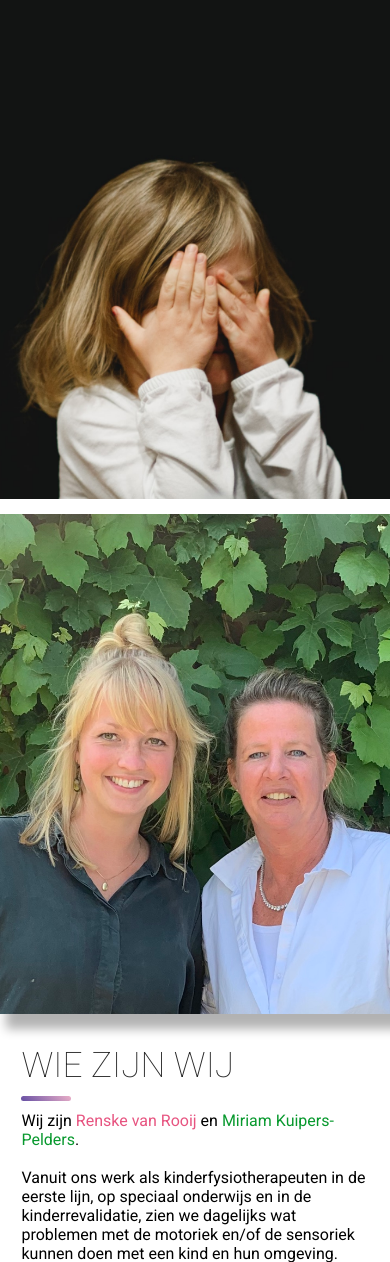
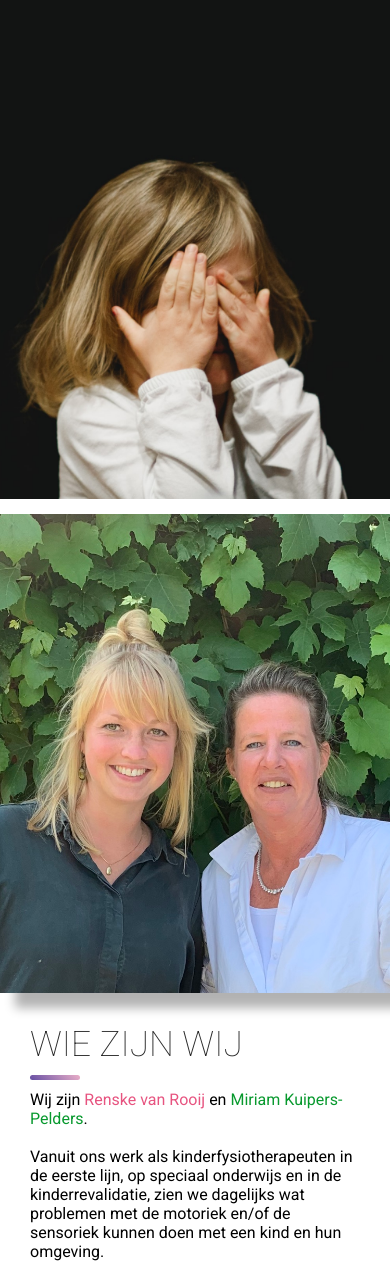
Before and after one commit to kindercursussen/kindercursussen.github.io, a PHP site: page /over_ons.html in a window 390 px wide. Shown: the part 578-1840 px from the top of the page. Run offline with PHP 8.4, Linux system fonts and the light colour scheme.

Commit message:
website IE compadible

```diff
--- a/style/over_ons_style.css
+++ b/style/over_ons_style.css
@@ -144,7 +144,11 @@
     -moz-align-items: center;
   }
 }
-@media only screen and (max-width: 550px) {
+@media only screen and (max-width: 500px) {
+.main_img img {
+  width: 100vw;
+  height: 100%;
+}
 }
 
 /*-------SPAN LINE--------*/
```
